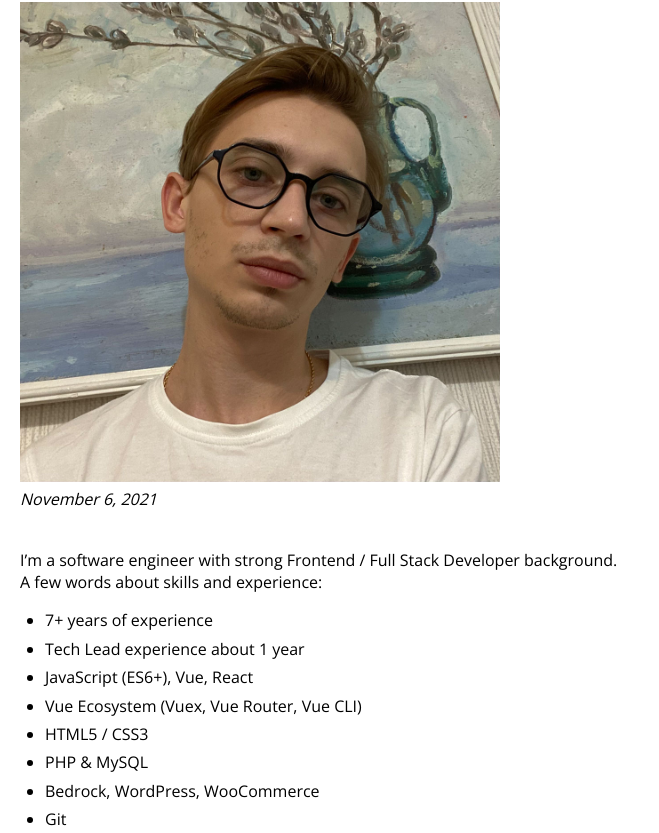
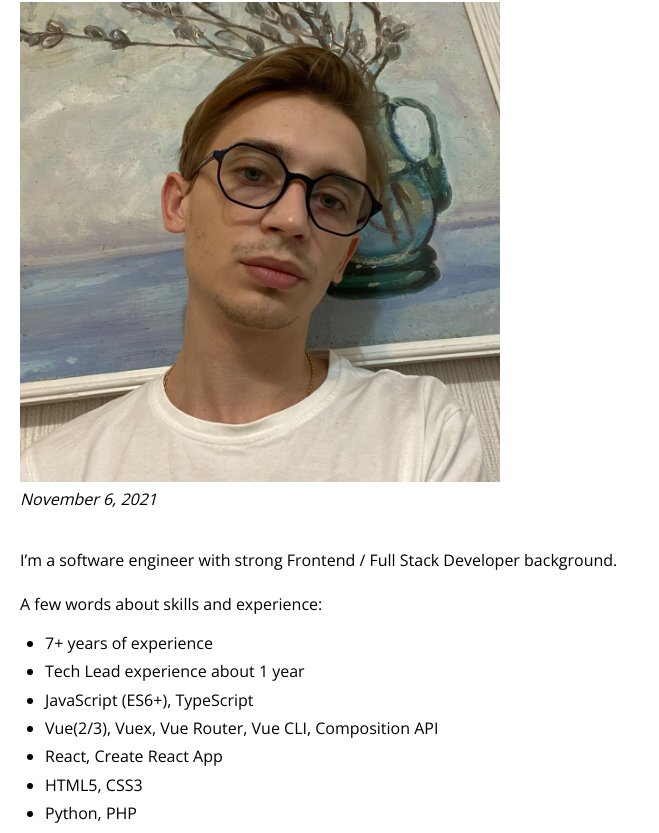
Before and after one commit to artemnistuley/artemnistuley.github.io, a plain HTML site: page index.html in a window 1280 px wide. Shown: the part 94-927 px from the top of the page, without its empty margins (0-659 px from the left). Drawn offline with nearby package versions, Linux system fonts and the light colour scheme.

Commit message:
Added changes.

```diff
--- a/index.html
+++ b/index.html
@@ -20,17 +20,18 @@
 
     <!-- SUMMARY -->
     <p>
-      I’m a software engineer with strong Frontend / Full Stack Developer background.<br>
+      I’m a software engineer with strong Frontend / Full Stack Developer background.<br><br>
       A few words about skills and experience:
     </p>
 
     <ul>
       <li>7+ years of experience</li>
       <li>Tech Lead experience about 1 year</li>
-      <li>JavaScript (ES6+), Vue, React</li>
-      <li>Vue Ecosystem (Vuex, Vue Router, Vue CLI)</li>
-      <li>HTML5 / CSS3</li>
-      <li>PHP & MySQL</li>
+      <li>JavaScript (ES6+), TypeScript</li>
+      <li>Vue(2/3), Vuex, Vue Router, Vue CLI, Composition API</li>
+      <li>React, Create React App</li>
+      <li>HTML5, CSS3</li>
+      <li>Python, PHP</li>
       <li>Bedrock, WordPress, WooCommerce</li>
       <li>Git</li>
       <li>Figma, InVision, Photoshop</li>
@@ -46,6 +47,7 @@
           <li>Frontend development, JavaScript, Vue.js, Vuex, Vue Router, Python, Sass, Git</li>
           <li>Working on <a href="https://webapp.wisestamp.com/" target="_blank">WiseStamp</a> app</li>
           <li>Developing new components, pages using Vue.js and making changes to existing ones</li>
+          <li>Creating some endpoints and making fixes on the server side</li>
           <li>Developing email templates for signatures</li>
           <li>Refactoring and code review</li>
         </ul>
@@ -91,7 +93,7 @@
 
     <!-- SKILLS-->
     <h2>Skills</h2>
-    <p>HTML5/CSS3, JavaScript (ES6+), Vue, Vuex, Vue Router, React, jQuery, OOP, PostCSS, Sass/Less, BEM, PHP/MySQL, Bedrock, WordPress, WooCommerce, AEM, Parcel, Composer, Yarn/Npm, Git, Figma, InVision, Photoshop</p>
+    <p>HTML5/CSS3, JavaScript (ES6+), TypeScript, Vue (2/3), Vuex, Vue Router, Vue CLI, Composition API, React, Gatsby.js, jQuery, Sass/Less, PostCSS, BEM, Python, PHP, OOP, Bedrock, WordPress, WooCommerce, AEM, Parcel, Composer, Yarn/Npm, Git, Figma, InVision, Photoshop</p>
     <br>
 
     <!-- MY PROJECTS -->
@@ -109,7 +111,7 @@
     <br>
 
     <!-- COPYRIGHT -->
-	  <p>© 2021</p>
+	  <p>© 2022</p>
 
 	  <!-- SOCIAL -->
 	  <p>
```
